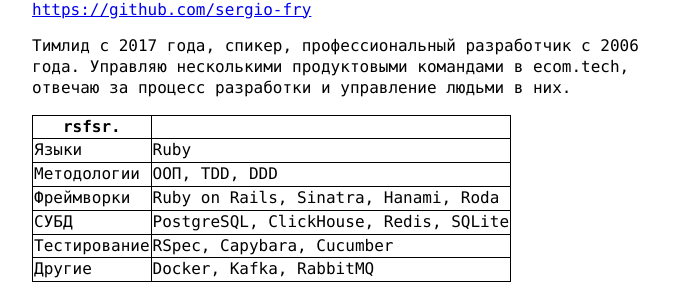
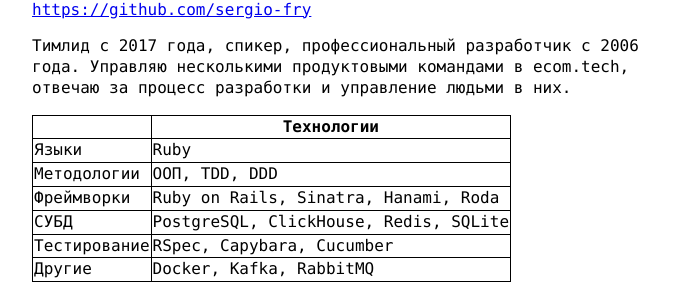
Before and after one commit to sergio-fry/blog, a Jekyll site: the page built from cv.md, in a window 1280 px wide and 900 px high. Shown: the part 357-656 px from the top of the window, without its empty margins (288-987 px from the left). Built offline with Jekyll 4.4.1, drawn with Linux system fonts in a browser that asks for light colours.

Commit message:
vault backup: 2024-11-19 12:42:12
Affected files:
cv.md

```diff
--- a/cv.md
+++ b/cv.md
@@ -15,7 +15,7 @@ tg:[@SergeiUdalov](https://t.me/SergeiUdalov),
 
 Тимлид с 2017 года, спикер, профессиональный разработчик с 2006 года. Управляю несколькими продуктовыми командами в ecom.tech, отвечаю за процесс разработки и управление людьми в них.
 
-| rsfsr.       |                                       |
+|              | Технологии                            |
 | ------------ | ------------------------------------- |
 | Языки        | Ruby                                  |
 | Методологии  | ООП, TDD, DDD                         |
```
